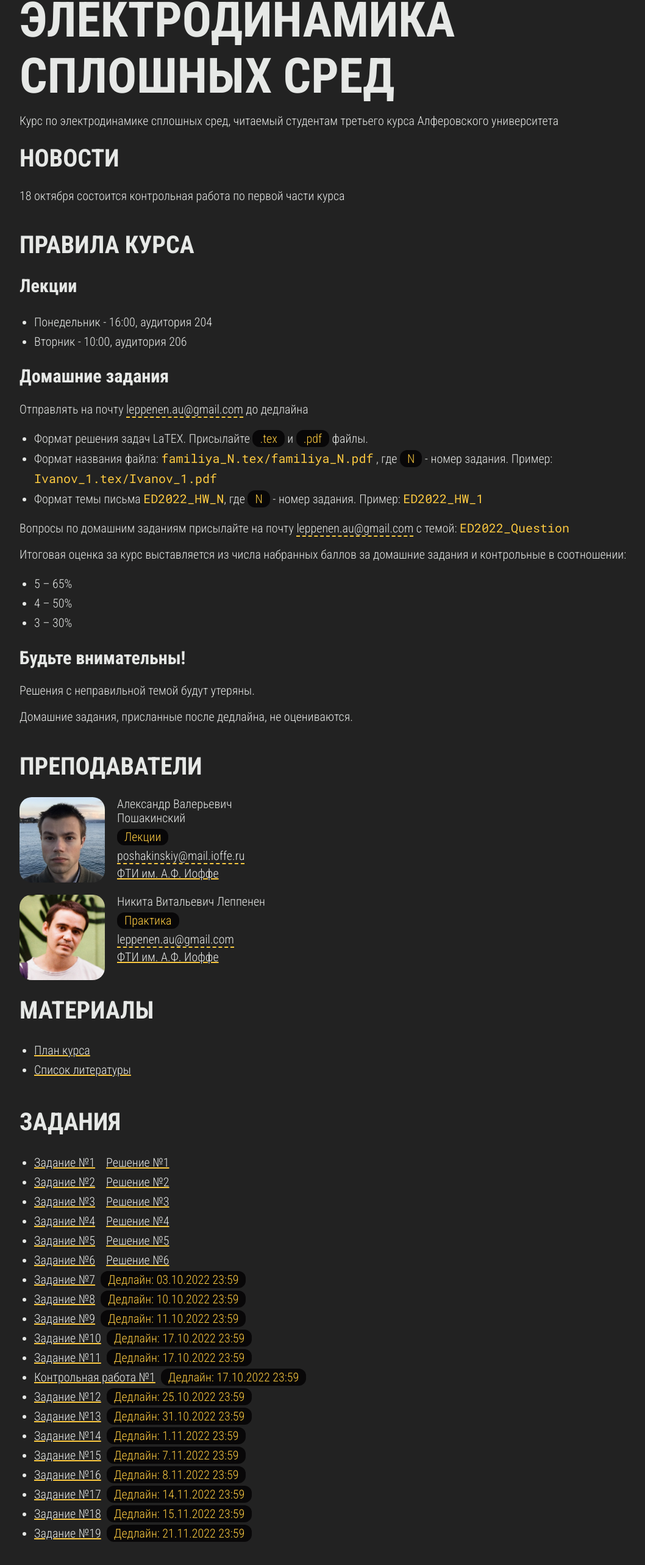
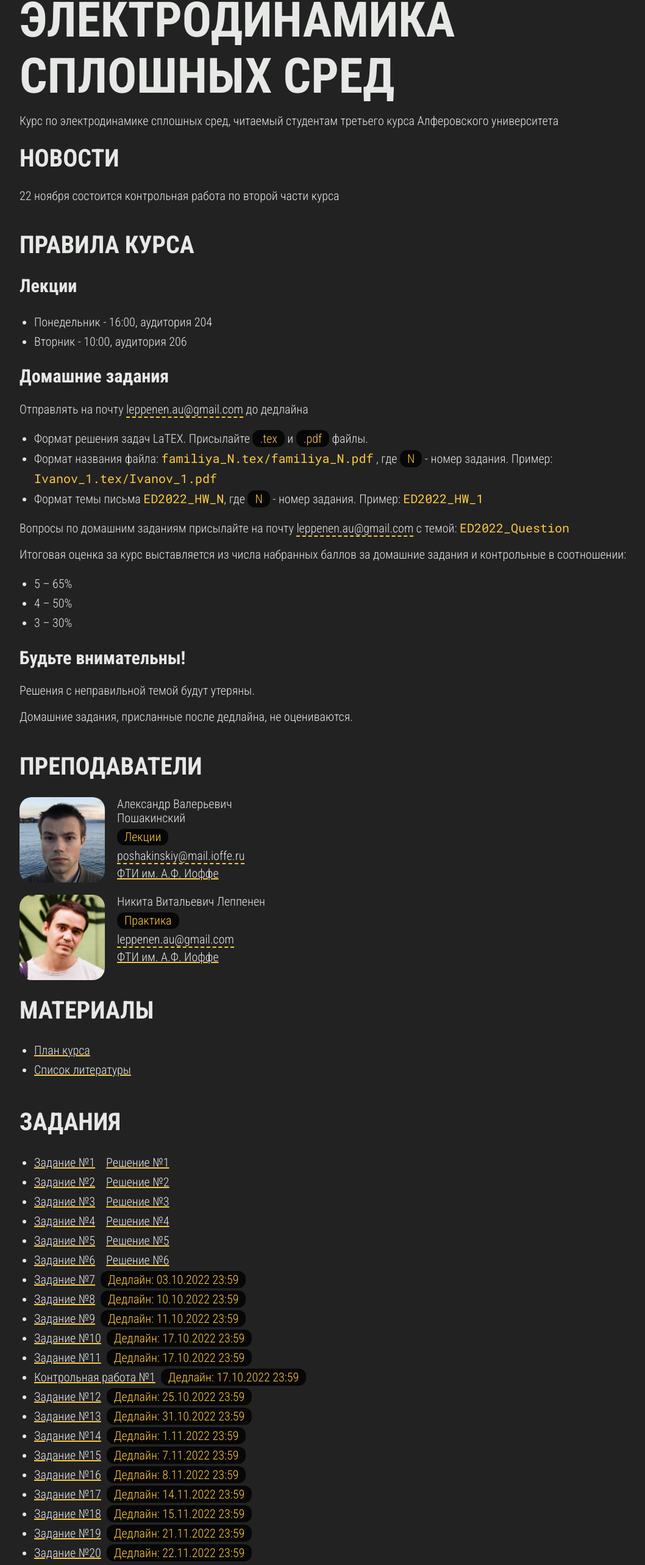
Before and after one commit to leppenen/ed_2022, a Vue app: page / in a window 1280 px wide. Shown: the part 113-2679 px from the top of the page at 61% size, without its empty margins (48-1106 px from the left). Built offline with nearby package versions, Linux system fonts and the light colour scheme.

Commit message:
add task 20 and update news

```diff
--- a/src/components/news-block.vue
+++ b/src/components/news-block.vue
@@ -7,6 +7,6 @@ import PageBlock from '@/components/ui/page-block.vue';
     <template v-slot:heading>
       Новости
     </template>
-    <p>18 октября состоится контрольная работа по первой части курса</p>
+    <p>22 ноября состоится контрольная работа по второй части курса</p>
   </PageBlock>
 </template>
--- a/src/components/tasks-block.vue
+++ b/src/components/tasks-block.vue
@@ -20,6 +20,7 @@ import task16 from '@/assets/files/tasks/e16.pdf'
 import task17 from '@/assets/files/tasks/e17.pdf'
 import task18 from '@/assets/files/tasks/e18.pdf'
 import task19 from '@/assets/files/tasks/e19.pdf'
+import task20 from '@/assets/files/tasks/e20.pdf'
 import solve1 from '@/assets/files/tasks/e1a.pdf'
 import solve2 from '@/assets/files/tasks/e2a.pdf'
 import solve3 from '@/assets/files/tasks/e3a.pdf'
@@ -214,6 +215,14 @@ const tasks: Task[] = [
     solutionFilePath: '',
     showSolution: new Date() > createDate(2022, 11, 25, 0, 5),
   },
+  {
+    taskName: 'Задание №20',
+    deadline: '22.11.2022 23:59',
+    taskFilePath: task20,
+    solutionName: 'Решение №20',
+    solutionFilePath: '',
+    showSolution: new Date() > createDate(2022, 11, 25, 0, 5),
+  },
 ]
 </script>
 
```
Also changed, not shown: 1 other file (tests, documents, lock files or other folders).
